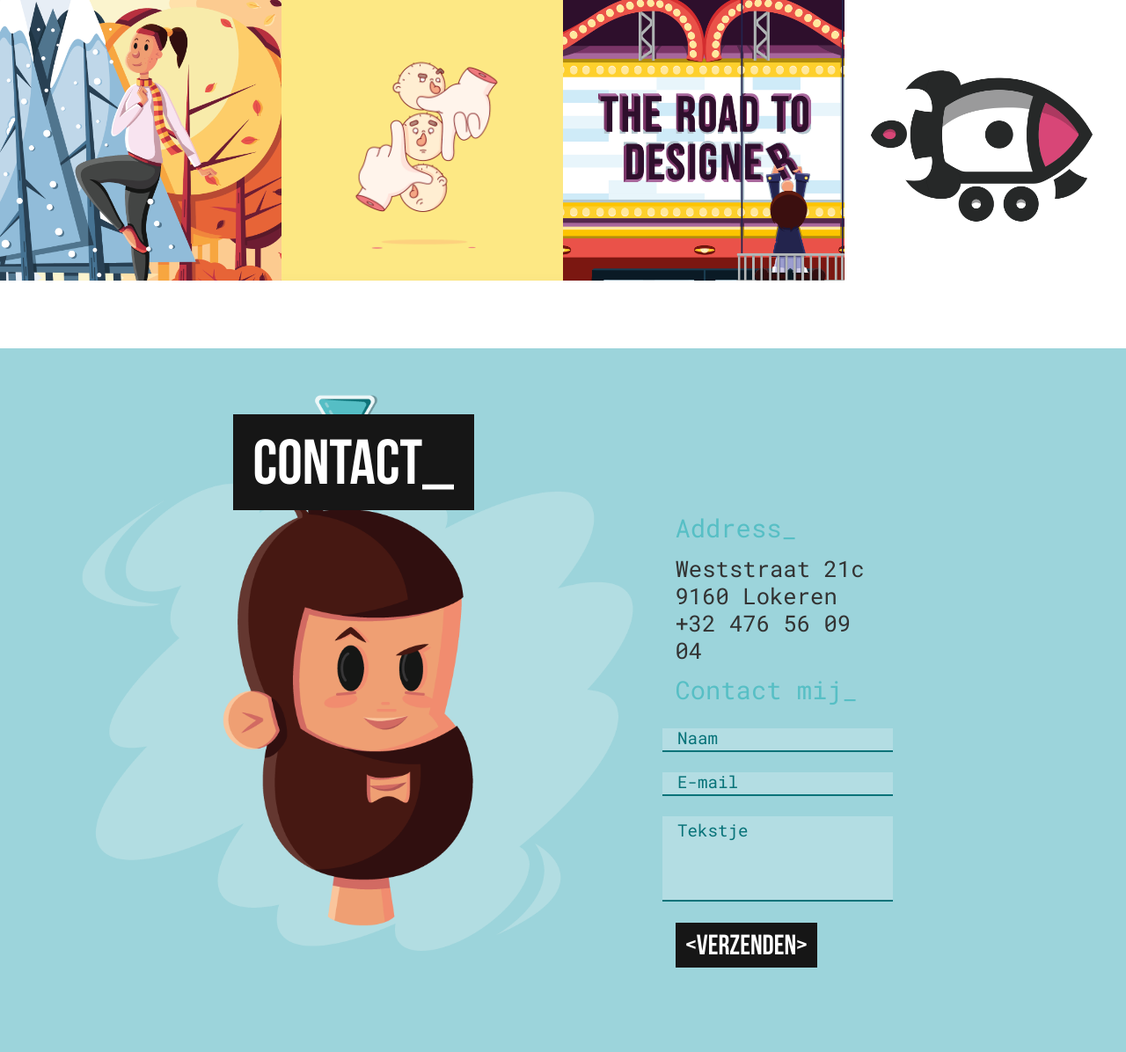
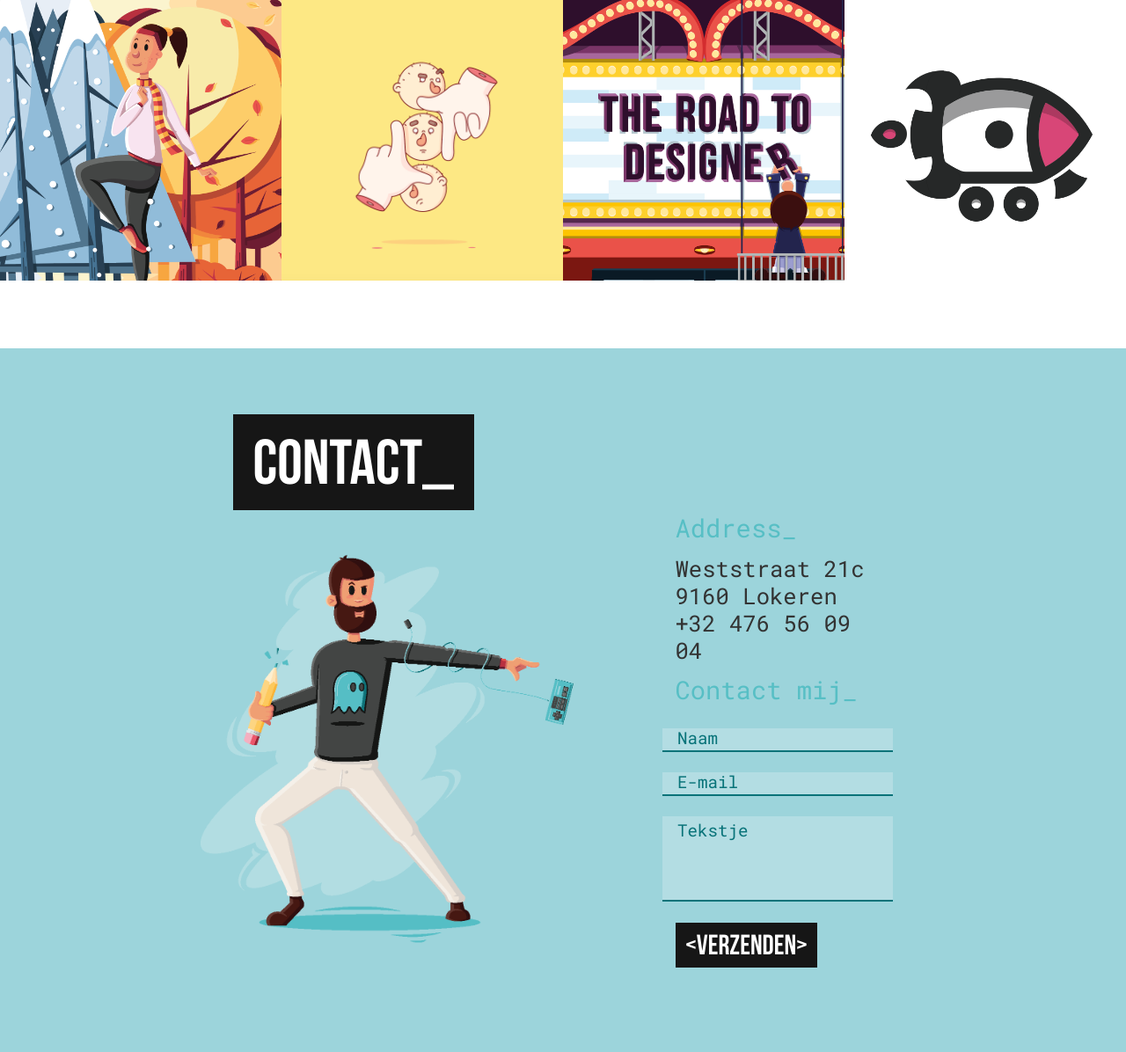
Before and after one commit to jonaderm/jonaderm.github.io, a PHP site: page / in a window 1280 px wide. Shown: the part 1814-3010 px from the top of the page at 88% size. Run offline with PHP 8.4, Linux system fonts and the light colour scheme; some web fonts are replaced.

Commit message:
Contact aangepast
Nieuwe background voor contact

```diff
--- a/css/portfolio.css
+++ b/css/portfolio.css
@@ -474,7 +474,7 @@ p.tinfocontact {
 }
 
 .picfooter {
-    background: url('../img/header.png');
+    background: url('../img/contact.png');
     background-repeat:no-repeat;
     background-size:60%;
     background-position: bottom left;
```
Also changed, not shown: img/contact.png (added).
